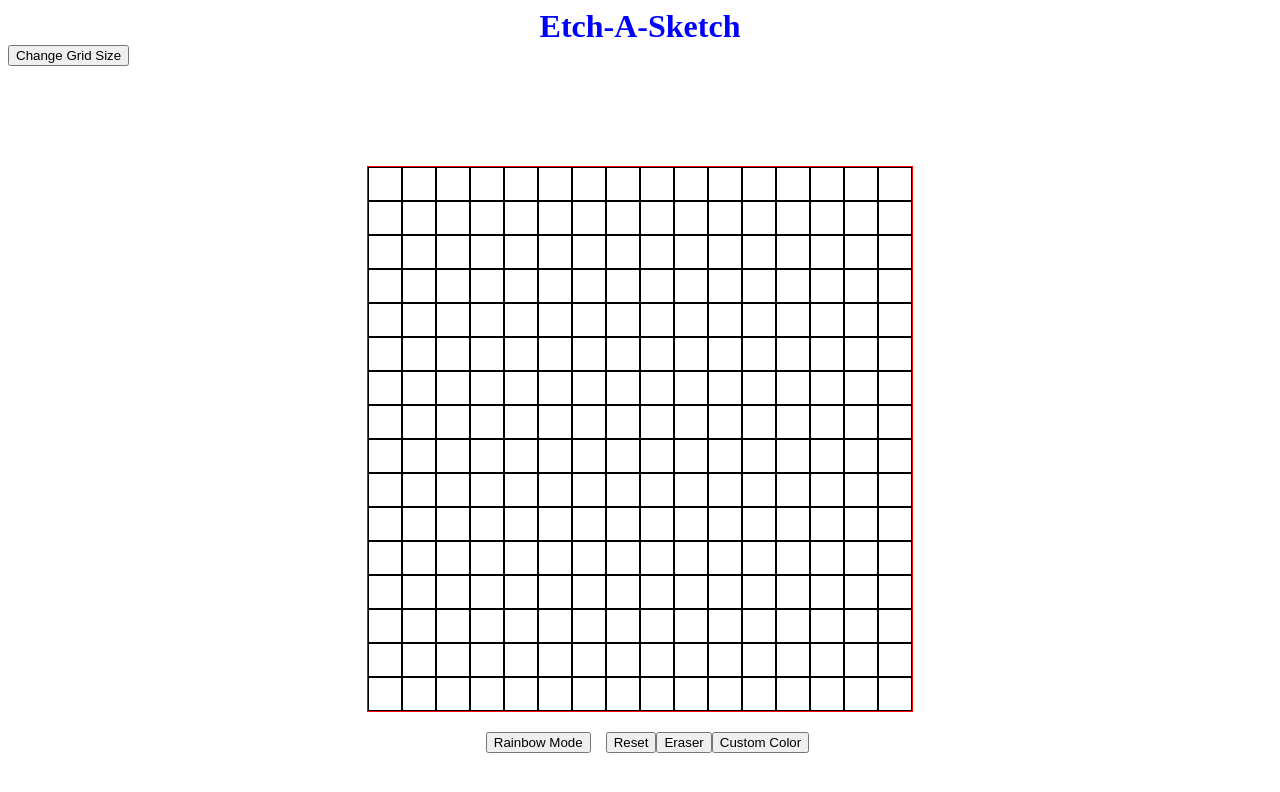
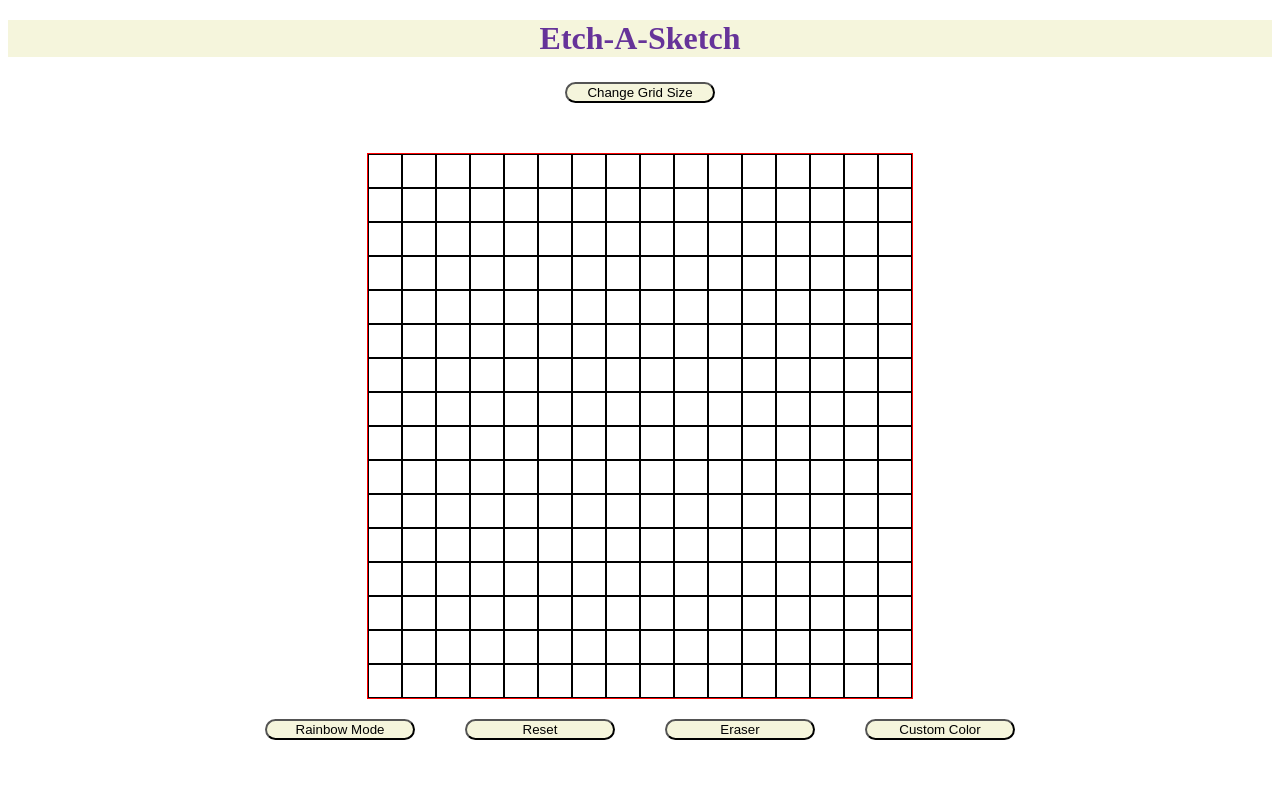
Before and after one commit to Viktotovich/etch-a-sketch, a plain HTML site: page index.html in a window 1280 px wide. Drawn offline with Linux system fonts and the light colour scheme.

Commit message:
"Final touches to the project"

```diff
--- a/styles.css
+++ b/styles.css
@@ -8,21 +8,17 @@
     flex: 0 0 1;
     align-items: center;
     justify-content: center;
-    margin: 100px auto 20px;
+    margin: 50px auto 20px;
     border: red solid 1px;
 
 }
 
-.grid {
-    border: 1px black solid;
-    padding: 16px;
-}
-
 h1 {
-    color: blue;
-    margin: 0 auto;
+    color: rebeccapurple;
+    margin: 20px auto 0;
     display: flex;
     justify-content: center;
+    background-color: beige;
 }
 
 .buttonsContainer {
@@ -31,15 +27,23 @@ h1 {
 }
 
 .rainbow,
-.opacity,
-.gridUserInput
-.normal {
-    margin: 0 15px;
+.reset,
+.gridUserInput,
+.normal,
+.eraser,
+.customColor {
+    margin: 0 25px;
 }
 
-.changed {
-    border: 1px black solid;
-    padding: 16px;
-    flex-wrap: wrap;
-    background-color: black;
+.topButton {
+    display: flex;
+    align-items: center;
+    justify-content: center;
+    margin-top: 25px;
 }
+
+button {
+    background-color: beige;
+    border-radius: 12px;
+    width: 150px;
+}
```
